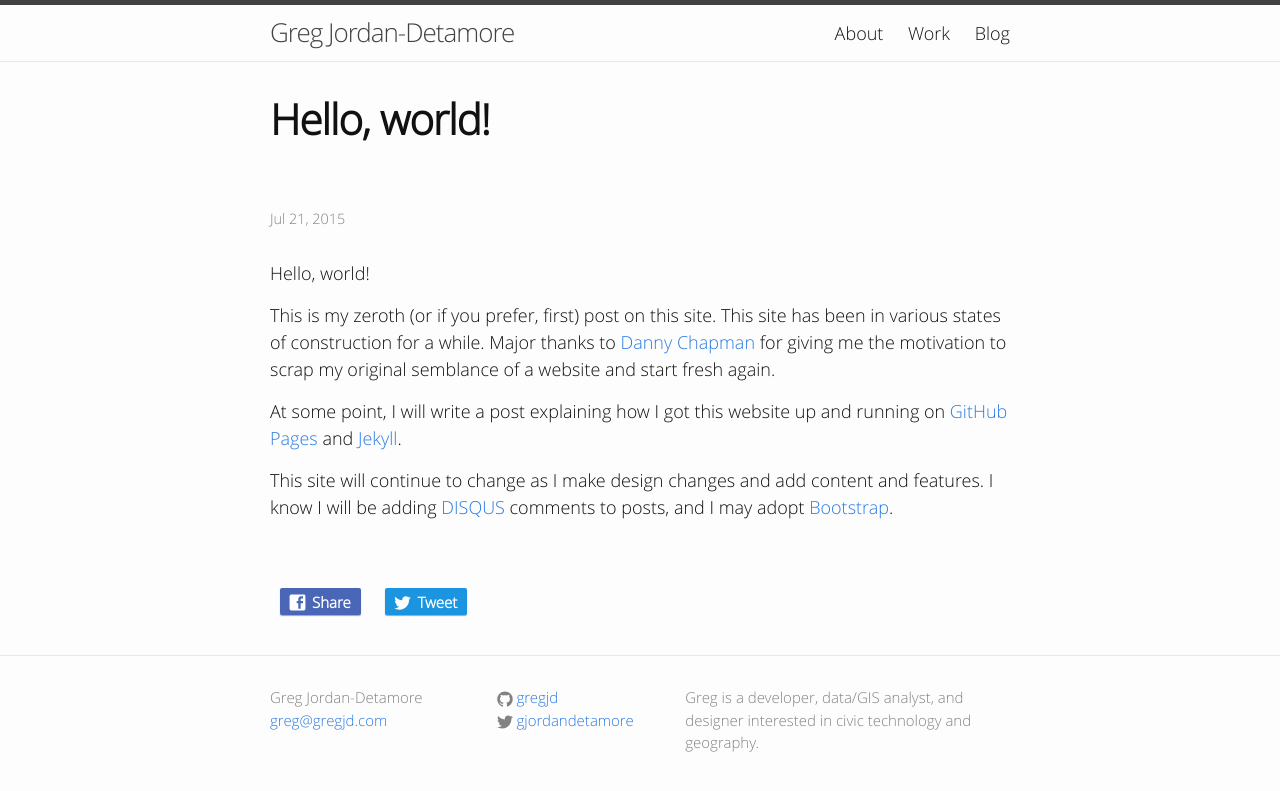
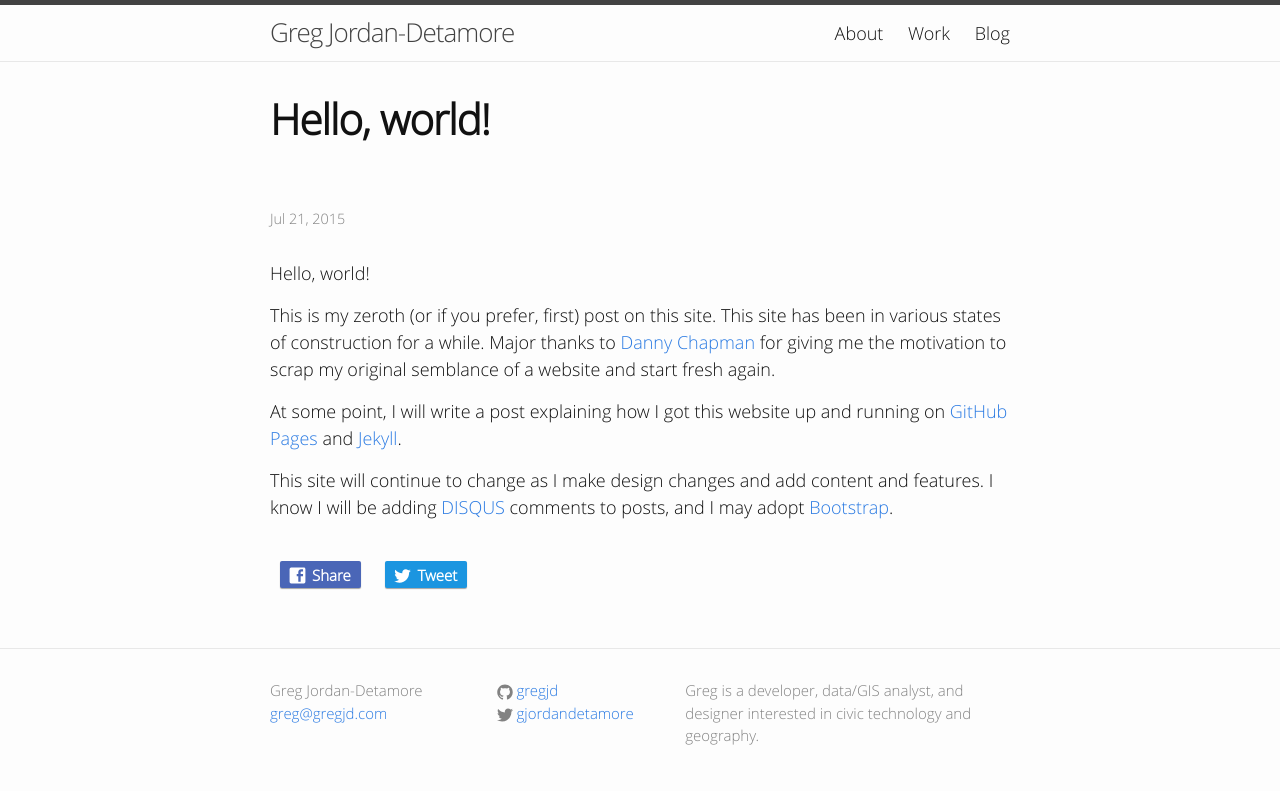
Before and after one commit to gregjd/gregjd.github.io, a Jekyll site: the page built from _posts/2015-07-21-hello-world.md, in a window 1280 px wide. Shown: the top 791 px of the page. Built offline with Jekyll 4.4.1, drawn with Linux system fonts in a browser that asks for light colours; comment, search, counter and statistics services are not loaded.

Commit message:
Encapsulate social buttons in a div
And make it so the text doesn’t darken once the link has been clicked

```diff
--- a/_layouts/post.html
+++ b/_layouts/post.html
@@ -14,11 +14,11 @@
     {{ content }}
   </article>
 
-  <br>
-  <a class="share-button facebook" href="https://www.facebook.com/sharer/sharer.php?u={{ page.url | prepend: site.url | cgi_escape }}" target="_blank">{% include icon-facebook.html %} Share</a>
-  <a class="share-button twitter" href="https://twitter.com/intent/tweet?url={{ page.url | prepend: site.url | cgi_escape }}&text={{ page.title | append: ' — by @GJordanDetamore' | cgi_escape }}&via=GJordanDetamore" target="_blank">{% include icon-twitter.html %} Tweet</a>
+  <div class="social-buttons">
+    <a class="share-button facebook" href="https://www.facebook.com/sharer/sharer.php?u={{ page.url | prepend: site.url | cgi_escape }}" target="_blank">{% include icon-facebook.html %} Share</a>
+    <a class="share-button twitter" href="https://twitter.com/intent/tweet?url={{ page.url | prepend: site.url | cgi_escape }}&text={{ page.title | append: ' — by @GJordanDetamore' | cgi_escape }}&via=GJordanDetamore" target="_blank">{% include icon-twitter.html %} Tweet</a>
+  </div>
 
-  <br>
   {% if site.disqus_shortname %}
     {% include disqus_comments.html %}
   {% endif %}
--- a/_sass/_base.scss
+++ b/_sass/_base.scss
@@ -105,7 +105,7 @@
     color: $brand-color;
     text-decoration: none;
 
-    &:visited {
+    &:visited:not(.share-button) {
         color: darken($brand-color, 15%);
     }
 
@@ -259,3 +259,7 @@
 
 .share-button.twitter { background-color: #1B95E0; }
 .share-button.twitter:hover { background-color: #269ce5; }
+
+div.social-buttons {
+  margin-bottom: 20px;
+}
```
